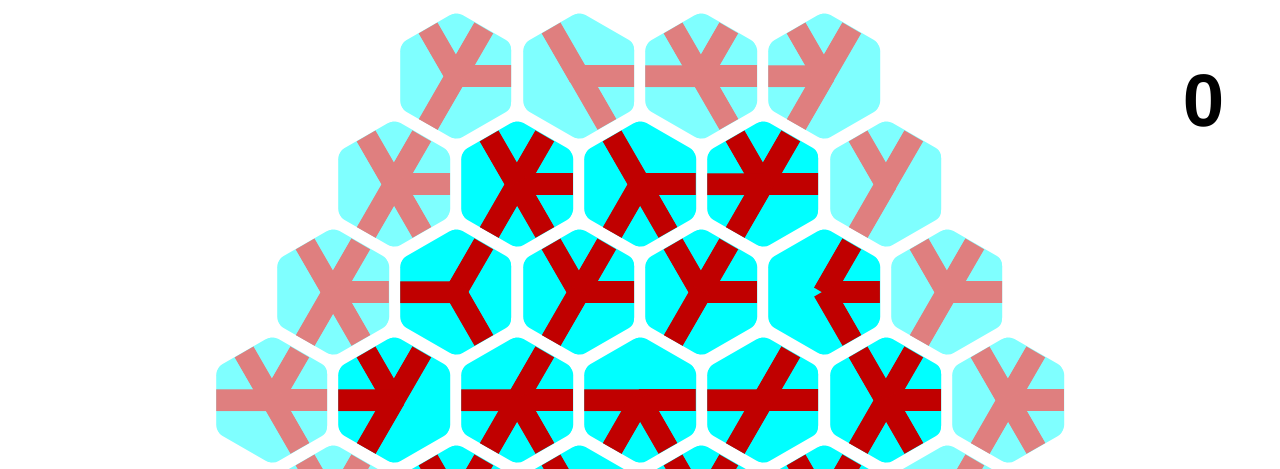
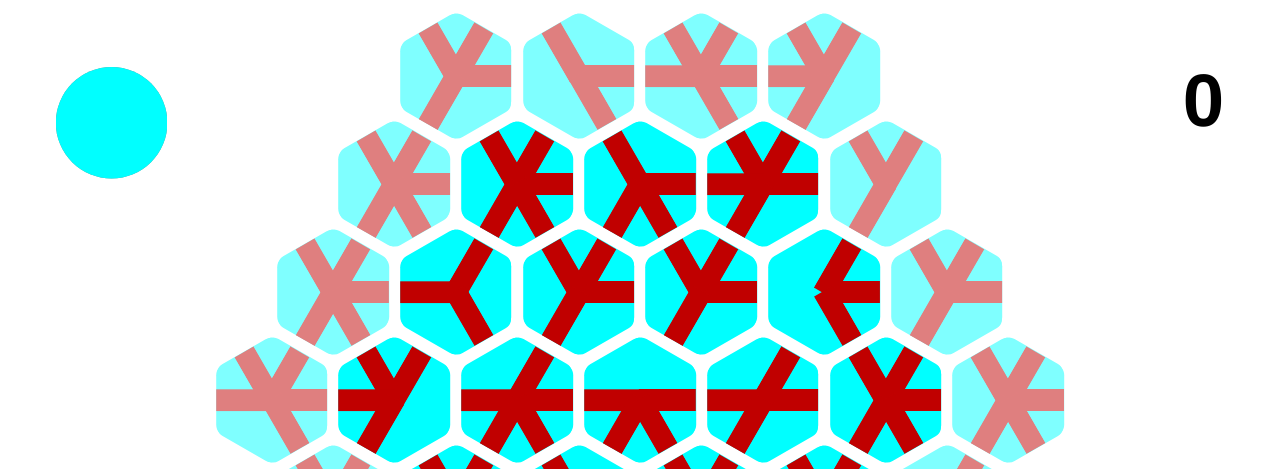
Before and after one commit to 2chanhaeng/hex-link, a plain HTML site: page index.html in a window 1280 px wide. Shown: the top 469 px of the page. Drawn offline with Linux system fonts and the light colour scheme.

Commit message:
Make timer

```diff
--- a/css/stylesheet.css
+++ b/css/stylesheet.css
@@ -1,13 +1,32 @@
+#timer > *{
+    position: absolute;
+    top: calc(var(--hexagon-width) * 0.6);
+    left: calc(var(--controls-side-margin));
+}
+
+.timer-bg{
+    clip-path: circle(50% at 50% 50%);
+    width: var(--hexagon-width);
+    height: var(--hexagon-width);
+    background-color: #888;
+}
+
+.timer-value{
+    clip-path: circle(50% at 50% 50%);
+    width: var(--hexagon-width);
+    height: var(--hexagon-width);
+    background-color: var(--btn-color);
+}
 
 #controls > * {
-    position: absolute;
-    right: var(--controls-side-margin);
     /* display: inline-block; */
 }
 #view{
     position: absolute;
 }
 #score, #mixAllHex + label, #cancelAllCheckedCheckbox + label{
+    position: absolute;
+    right: var(--controls-side-margin);
 }
 
 #score{
--- a/index.html
+++ b/index.html
@@ -11,6 +11,12 @@
     <div id="view">
     </div>
     <div id="controls">
+
+        <div id="timer">
+            <div class="timer-bg"></div>
+            <div class="timer-value"></div>
+        </div>
+
         <h1 id="score"></h1>
 
         <input type="button" id="mixAllHex" value="mixAllHex" onclick="mixAllHex()">
```
